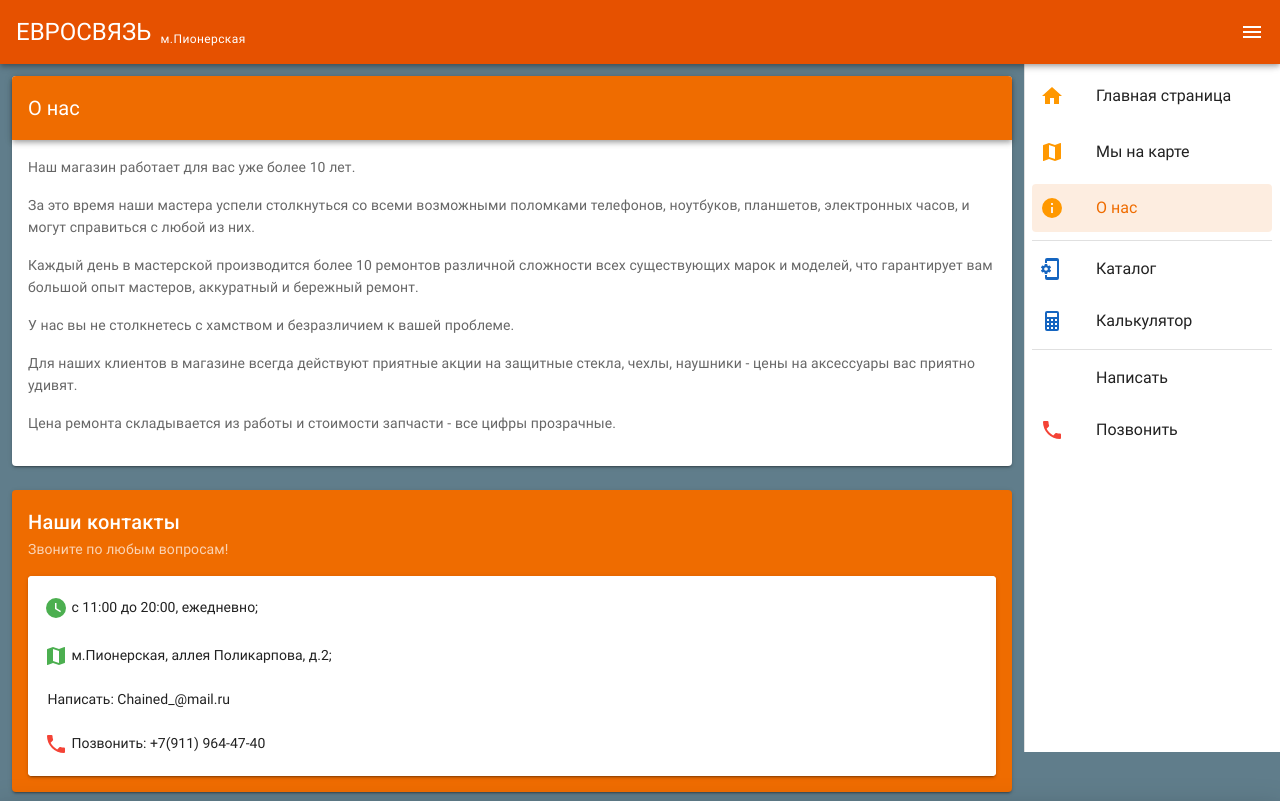
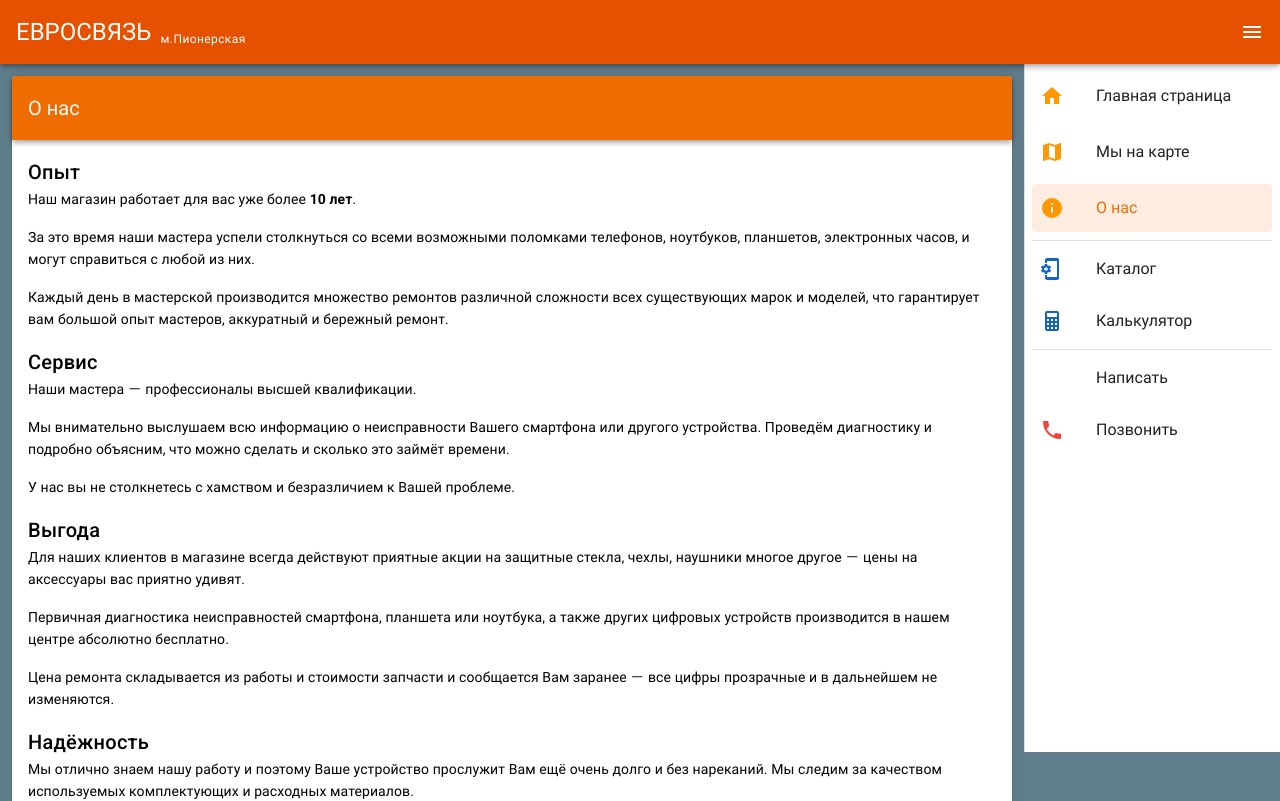
Before and after one commit to VladimirVaivada/evz, a Nuxt app: page /about in a window 1280 px wide. Shown: the top 801 px of the page. Built offline with nearby package versions, Linux system fonts and the light colour scheme.

Commit message:
Дополняет раздел "О нас"

```diff
--- a/pages/about.vue
+++ b/pages/about.vue
@@ -8,9 +8,10 @@
               О нас
             </v-toolbar-title>
           </v-toolbar>
-          <v-card-text>
+          <v-card-text class="black--text">
+            <h2 class="title">Опыт</h2>
             <p>
-              Наш магазин работает для вас уже более 10 лет.
+              Наш магазин работает для вас уже более <strong>10 лет</strong>.
             </p>
             <p>
               За это время наши мастера успели столкнуться со всеми возможными
@@ -18,22 +19,48 @@
               могут справиться с любой из них.
             </p>
             <p>
-              Каждый день в мастерской производится более 10 ремонтов различной
+              Каждый день в мастерской производится множество ремонтов различной
               сложности всех существующих марок и моделей, что гарантирует вам
               большой опыт мастеров, аккуратный и бережный ремонт.
             </p>
+
+            <h2 class="title">Сервис</h2>
             <p>
-              У нас вы не столкнетесь с хамством и безразличием к вашей
+              Наши мастера &#65293; профессионалы высшей квалификации.
+            </p>
+            <p>
+              Мы внимательно выслушаем всю информацию о неисправности Вашего
+              смартфона или другого устройства. Проведём диагностику и подробно
+              объясним, что можно сделать и сколько это займёт времени.
+            </p>
+
+            <p>
+              У нас вы не столкнетесь с хамством и безразличием к Вашей
               проблеме.
             </p>
+
+            <h2 class="title">Выгода</h2>
             <p>
               Для наших клиентов в магазине всегда действуют приятные акции на
-              защитные стекла, чехлы, наушники - цены на аксессуары вас приятно
-              удивят.
+              защитные стекла, чехлы, наушники многое другое &#65293; цены на
+              аксессуары вас приятно удивят.
             </p>
             <p>
-              Цена ремонта складывается из работы и стоимости запчасти - все
-              цифры прозрачные.
+              Первичная диагностика неисправностей смартфона, планшета или
+              ноутбука, а также других цифровых устройств производится в нашем
+              центре абсолютно бесплатно.
+            </p>
+            <p>
+              Цена ремонта складывается из работы и стоимости запчасти и
+              сообщается Вам заранее &#65293; все цифры прозрачные и в
+              дальнейшем не изменяются.
+            </p>
+
+            <h2 class="title">Надёжность</h2>
+            <p>
+              Мы отлично знаем нашу работу и поэтому Ваше устройство прослужит
+              Вам ещё очень долго и без нареканий. Мы следим за качеством
+              используемых комплектующих и расходных материалов.
             </p>
           </v-card-text>
         </v-card>
```
